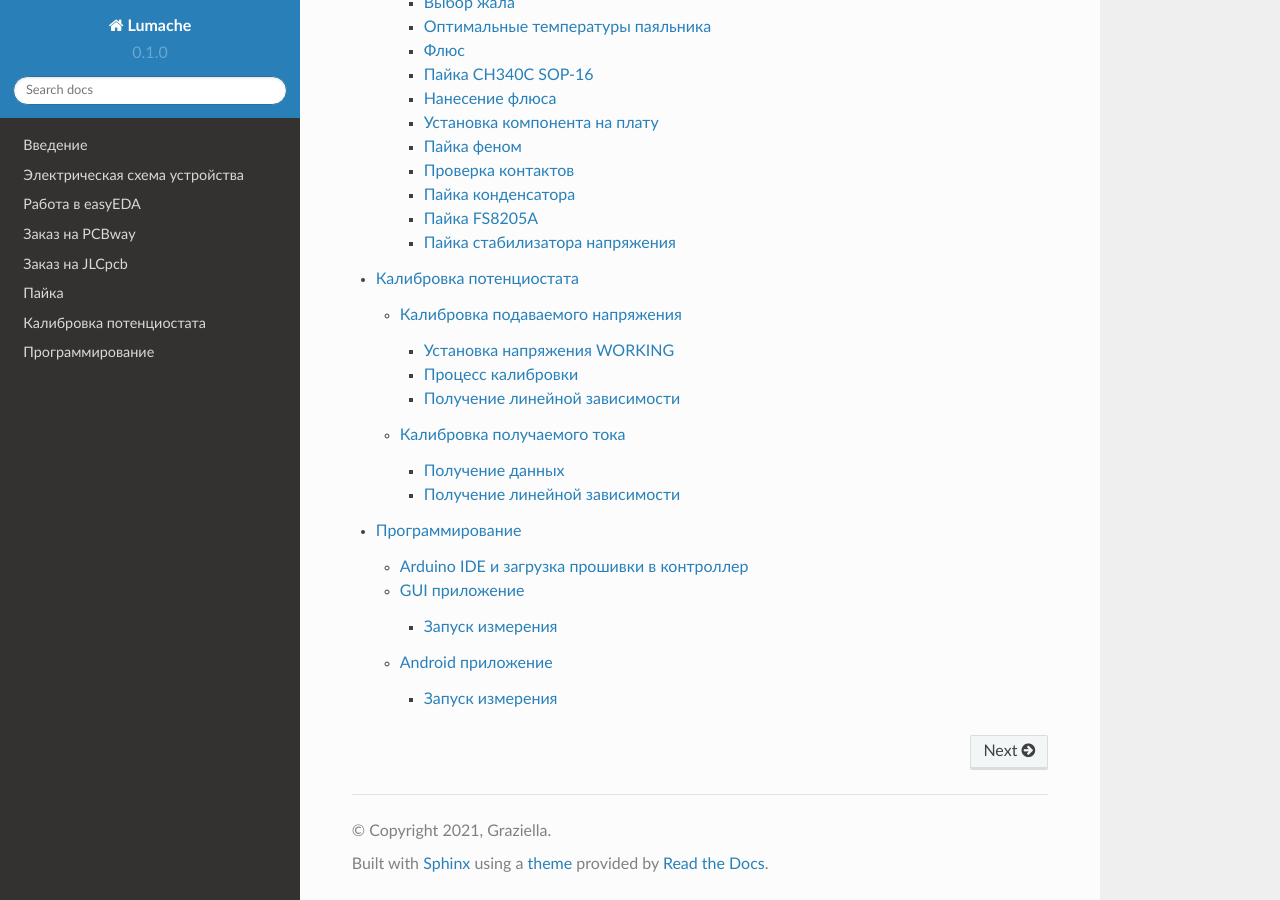
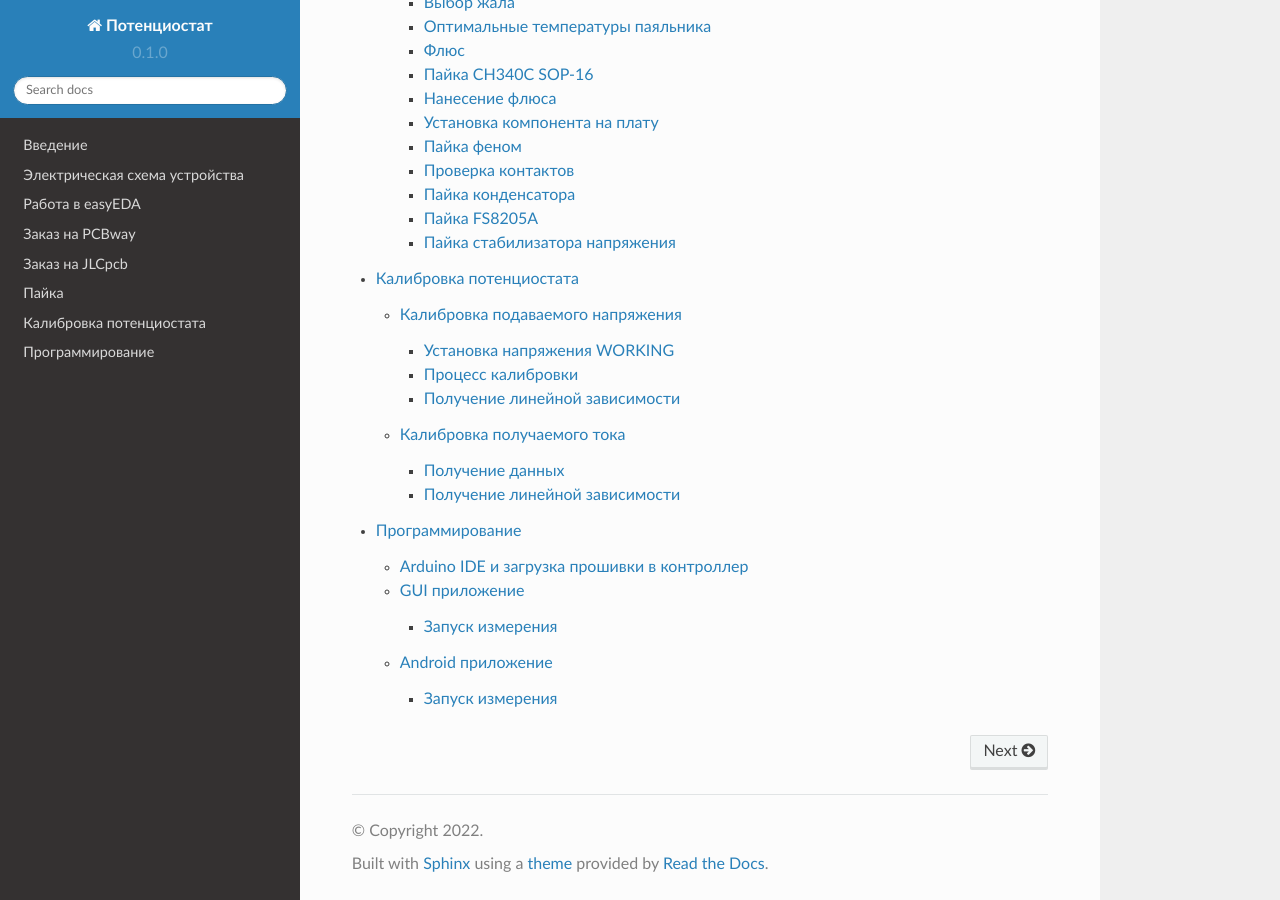
Before and after one commit to Zenkin/infochem-potensiostat, a Sphinx documentation site: the page built from docs/source/index.rst, in a window 1280 px wide and 900 px high, scrolled down 1609 px. Built offline with Sphinx 7.4.7 and the Read the Docs theme 2.0.0, drawn with Linux system fonts in a browser that asks for light colours.

Commit message:
Update conf.py

```diff
--- a/docs/source/conf.py
+++ b/docs/source/conf.py
@@ -2,9 +2,9 @@
 
 # -- Project information
 
-project = 'Lumache'
-copyright = '2021, Graziella'
-author = 'Graziella'
+project = 'Потенциостат'
+copyright = '2022'
+author = 'Artemii Zenkin'
 
 release = '0.1'
 version = '0.1.0'
```
